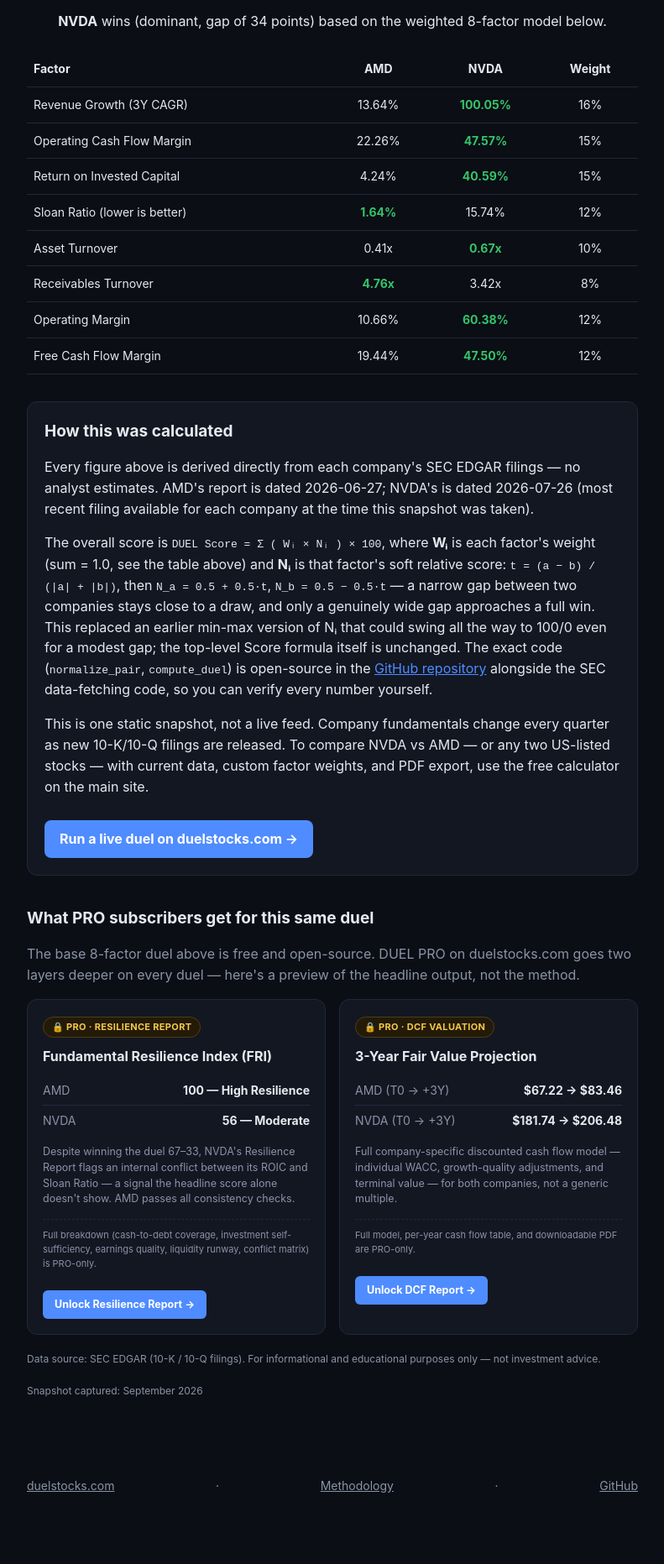
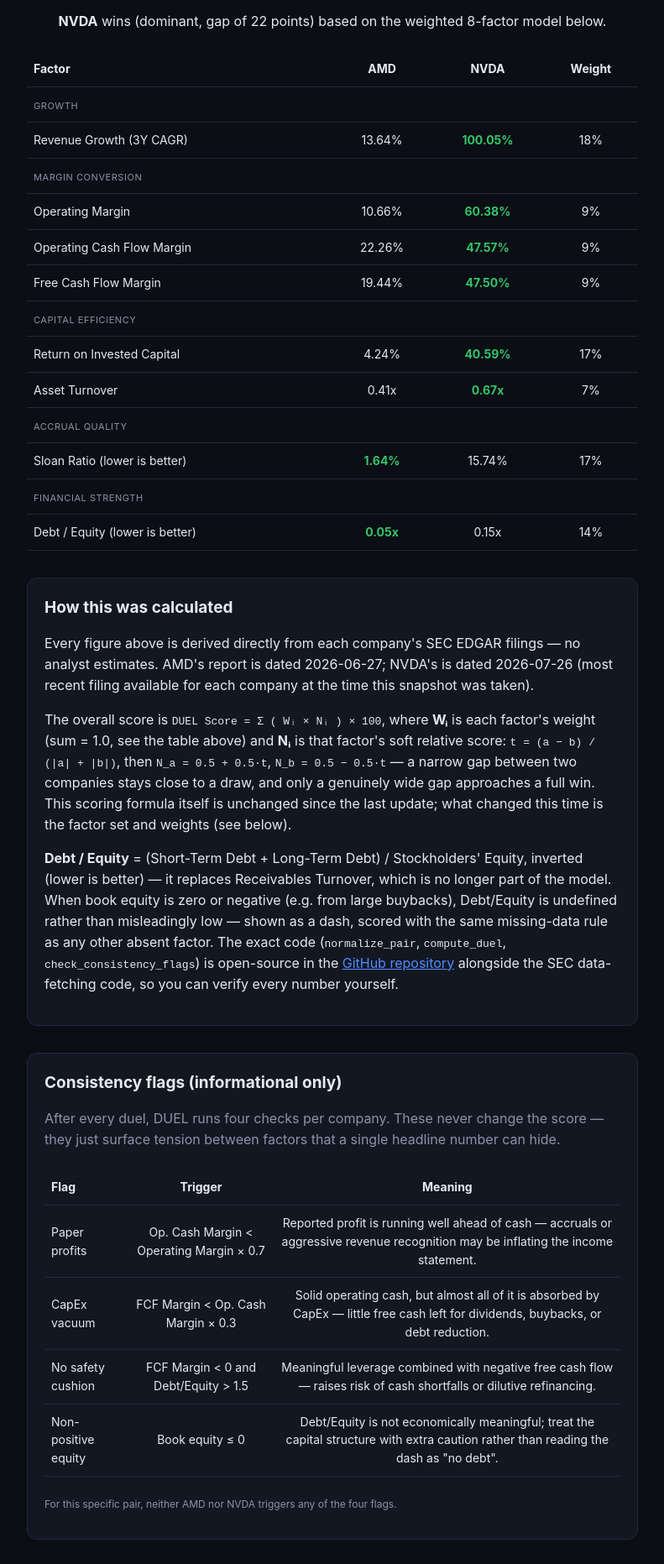
Before and after one commit to duelstocks/duel-algorithm, a plain HTML site: page docs/duels/nvda-vs-amd.html in a window 1280 px wide. Shown: the part 508-2371 px from the top of the page at 84% size, without its empty margins (244-1035 px from the left). Before the commit the page ends 2309 px from the top, so only its background shows below. Drawn offline with Linux system fonts and the light colour scheme.

Commit message:
Update nvda-vs-amd.html

```diff
--- a/docs/duels/nvda-vs-amd.html
+++ b/docs/duels/nvda-vs-amd.html
@@ -21,35 +21,59 @@
 
   <span class="static-badge">⚠ Static example — captured once, not auto-updated. For a current, live comparison of any two stocks, use the calculator on duelstocks.com.</span>
 
-  <p class="subtitle" style="margin-top:-8px;">Updated September 2026: the scoring formula was improved from pure min-max normalization to a magnitude-aware model — a narrow gap between two companies now stays close to a draw, instead of one side taking the full 100/0 split. See "How this was calculated" below.</p>
+  <p class="subtitle" style="margin-top:-8px;">Updated September 2026: the model moved from 8 flat factors to 8 factors organized under 5 signal blocks, with Receivables Turnover replaced by Debt / Equity, retuned default weights, and new informational consistency flags. See "How this was calculated" below.</p>
 
   <div class="score-board">
-    <div class="score"><span class="ticker">AMD</span><span class="score-num">33</span></div>
+    <div class="score"><span class="ticker">AMD</span><span class="score-num">39</span></div>
     <div class="vs">VS</div>
-    <div class="score winner"><span class="ticker">NVDA</span><span class="score-num">67</span></div>
+    <div class="score winner"><span class="ticker">NVDA</span><span class="score-num">61</span></div>
   </div>
-  <p class="verdict"><strong>NVDA</strong> wins (dominant, gap of 34 points) based on the weighted 8-factor model below.</p>
+  <p class="verdict"><strong>NVDA</strong> wins (dominant, gap of 22 points) based on the weighted 8-factor model below.</p>
 
   <table class="factor-table">
     <thead>
       <tr><th>Factor</th><th>AMD</th><th>NVDA</th><th>Weight</th></tr>
     </thead>
     <tbody>
-      <tr><td>Revenue Growth (3Y CAGR)</td><td>13.64%</td><td class="better">100.05%</td><td>16%</td></tr>
-      <tr><td>Operating Cash Flow Margin</td><td>22.26%</td><td class="better">47.57%</td><td>15%</td></tr>
-      <tr><td>Return on Invested Capital</td><td>4.24%</td><td class="better">40.59%</td><td>15%</td></tr>
-      <tr><td>Sloan Ratio (lower is better)</td><td class="better">1.64%</td><td>15.74%</td><td>12%</td></tr>
-      <tr><td>Asset Turnover</td><td>0.41x</td><td class="better">0.67x</td><td>10%</td></tr>
-      <tr><td>Receivables Turnover</td><td class="better">4.76x</td><td>3.42x</td><td>8%</td></tr>
-      <tr><td>Operating Margin</td><td>10.66%</td><td class="better">60.38%</td><td>12%</td></tr>
-      <tr><td>Free Cash Flow Margin</td><td>19.44%</td><td class="better">47.50%</td><td>12%</td></tr>
+      <tr><td colspan="4" style="text-align:left;color:var(--muted);font-size:11px;text-transform:uppercase;letter-spacing:0.05em;padding-top:14px;">Growth</td></tr>
+      <tr><td>Revenue Growth (3Y CAGR)</td><td>13.64%</td><td class="better">100.05%</td><td>18%</td></tr>
+      <tr><td colspan="4" style="text-align:left;color:var(--muted);font-size:11px;text-transform:uppercase;letter-spacing:0.05em;padding-top:14px;">Margin Conversion</td></tr>
+      <tr><td>Operating Margin</td><td>10.66%</td><td class="better">60.38%</td><td>9%</td></tr>
+      <tr><td>Operating Cash Flow Margin</td><td>22.26%</td><td class="better">47.57%</td><td>9%</td></tr>
+      <tr><td>Free Cash Flow Margin</td><td>19.44%</td><td class="better">47.50%</td><td>9%</td></tr>
+      <tr><td colspan="4" style="text-align:left;color:var(--muted);font-size:11px;text-transform:uppercase;letter-spacing:0.05em;padding-top:14px;">Capital Efficiency</td></tr>
+      <tr><td>Return on Invested Capital</td><td>4.24%</td><td class="better">40.59%</td><td>17%</td></tr>
+      <tr><td>Asset Turnover</td><td>0.41x</td><td class="better">0.67x</td><td>7%</td></tr>
+      <tr><td colspan="4" style="text-align:left;color:var(--muted);font-size:11px;text-transform:uppercase;letter-spacing:0.05em;padding-top:14px;">Accrual Quality</td></tr>
+      <tr><td>Sloan Ratio (lower is better)</td><td class="better">1.64%</td><td>15.74%</td><td>17%</td></tr>
+      <tr><td colspan="4" style="text-align:left;color:var(--muted);font-size:11px;text-transform:uppercase;letter-spacing:0.05em;padding-top:14px;">Financial Strength</td></tr>
+      <tr><td>Debt / Equity (lower is better)</td><td class="better">0.05x</td><td>0.15x</td><td>14%</td></tr>
     </tbody>
   </table>
 
   <section class="pro-box">
     <h2>How this was calculated</h2>
     <p>Every figure above is derived directly from each company's SEC EDGAR filings — no analyst estimates. AMD's report is dated 2026-06-27; NVDA's is dated 2026-07-26 (most recent filing available for each company at the time this snapshot was taken).</p>
-    <p>The overall score is <code>DUEL Score = &Sigma; ( Wᵢ &times; Nᵢ ) &times; 100</code>, where <strong>Wᵢ</strong> is each factor's weight (sum = 1.0, see the table above) and <strong>Nᵢ</strong> is that factor's soft relative score: <code>t = (a &minus; b) / (|a| + |b|)</code>, then <code>N_a = 0.5 + 0.5&middot;t</code>, <code>N_b = 0.5 &minus; 0.5&middot;t</code> — a narrow gap between two companies stays close to a draw, and only a genuinely wide gap approaches a full win. This replaced an earlier min-max version of Nᵢ that could swing all the way to 100/0 even for a modest gap; the top-level Score formula itself is unchanged. The exact code (<code>normalize_pair</code>, <code>compute_duel</code>) is open-source in the <a href="https://github.com/duelstocks">GitHub repository</a> alongside the SEC data-fetching code, so you can verify every number yourself.</p>
+    <p>The overall score is <code>DUEL Score = &Sigma; ( Wᵢ &times; Nᵢ ) &times; 100</code>, where <strong>Wᵢ</strong> is each factor's weight (sum = 1.0, see the table above) and <strong>Nᵢ</strong> is that factor's soft relative score: <code>t = (a &minus; b) / (|a| + |b|)</code>, then <code>N_a = 0.5 + 0.5&middot;t</code>, <code>N_b = 0.5 &minus; 0.5&middot;t</code> — a narrow gap between two companies stays close to a draw, and only a genuinely wide gap approaches a full win. This scoring formula itself is unchanged since the last update; what changed this time is the factor set and weights (see below).</p>
+    <p><strong>Debt / Equity</strong> = (Short-Term Debt + Long-Term Debt) / Stockholders' Equity, inverted (lower is better) — it replaces Receivables Turnover, which is no longer part of the model. When book equity is zero or negative (e.g. from large buybacks), Debt/Equity is undefined rather than misleadingly low — shown as a dash, scored with the same missing-data rule as any other absent factor. The exact code (<code>normalize_pair</code>, <code>compute_duel</code>, <code>check_consistency_flags</code>) is open-source in the <a href="https://github.com/duelstocks">GitHub repository</a> alongside the SEC data-fetching code, so you can verify every number yourself.</p>
+  </section>
+
+  <section class="pro-box">
+    <h2>Consistency flags (informational only)</h2>
+    <p class="subtitle" style="margin-bottom:12px;">After every duel, DUEL runs four checks per company. These never change the score — they just surface tension between factors that a single headline number can hide.</p>
+    <table class="factor-table">
+      <thead><tr><th>Flag</th><th>Trigger</th><th>Meaning</th></tr></thead>
+      <tbody>
+        <tr><td>Paper profits</td><td>Op. Cash Margin &lt; Operating Margin &times; 0.7</td><td>Reported profit is running well ahead of cash — accruals or aggressive revenue recognition may be inflating the income statement.</td></tr>
+        <tr><td>CapEx vacuum</td><td>FCF Margin &lt; Op. Cash Margin &times; 0.3</td><td>Solid operating cash, but almost all of it is absorbed by CapEx — little free cash left for dividends, buybacks, or debt reduction.</td></tr>
+        <tr><td>No safety cushion</td><td>FCF Margin &lt; 0 and Debt/Equity &gt; 1.5</td><td>Meaningful leverage combined with negative free cash flow — raises risk of cash shortfalls or dilutive refinancing.</td></tr>
+        <tr><td>Non-positive equity</td><td>Book equity &le; 0</td><td>Debt/Equity is not economically meaningful; treat the capital structure with extra caution rather than reading the dash as "no debt".</td></tr>
+      </tbody>
+    </table>
+    <p class="disclaimer" style="margin-top:14px;">For this specific pair, neither AMD nor NVDA triggers any of the four flags.</p>
+  </section>
+
+  <section class="pro-box">
     <p>This is one static snapshot, not a live feed. Company fundamentals change every quarter as new 10-K/10-Q filings are released. To compare NVDA vs AMD — or any two US-listed stocks — with current data, custom factor weights, and PDF export, use the free calculator on the main site.</p>
     <a class="cta-large" href="https://duelstocks.com">Run a live duel on duelstocks.com &rarr;</a>
   </section>
@@ -63,7 +87,7 @@
       <h3>Fundamental Resilience Index (FRI)</h3>
       <div class="preview-stat-row"><span class="label">AMD</span><span class="val">100 — High Resilience</span></div>
       <div class="preview-stat-row"><span class="label">NVDA</span><span class="val">56 — Moderate</span></div>
-      <p class="preview-insight">Despite winning the duel 67–33, NVDA's Resilience Report flags an internal conflict between its ROIC and Sloan Ratio — a signal the headline score alone doesn't show. AMD passes all consistency checks.</p>
+      <p class="preview-insight">Despite winning the duel 61–39, NVDA's Resilience Report flags an internal conflict between its ROIC and Sloan Ratio — a signal the headline score alone doesn't show. AMD passes all consistency checks.</p>
       <p class="preview-blur-note">Full breakdown (cash-to-debt coverage, investment self-sufficiency, earnings quality, liquidity runway, conflict matrix) is PRO-only.</p>
       <a class="preview-cta" href="https://duelstocks.com">Unlock Resilience Report &rarr;</a>
     </div>
@@ -80,7 +104,7 @@
   </div>
 
   <p class="disclaimer">Data source: SEC EDGAR (10-K / 10-Q filings). For informational and educational purposes only — not investment advice.</p>
-  <p class="updated">Snapshot captured: September 2026</p>
+  <p class="updated">Snapshot captured: September 2026 (algorithm updated)</p>
 </main>
 
 <footer class="site-footer">
```
